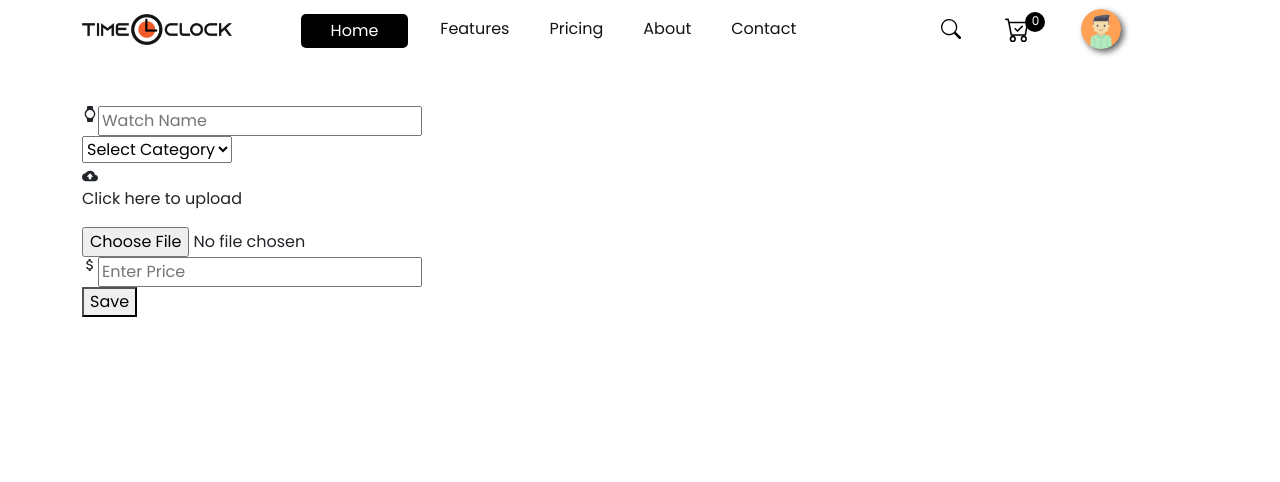
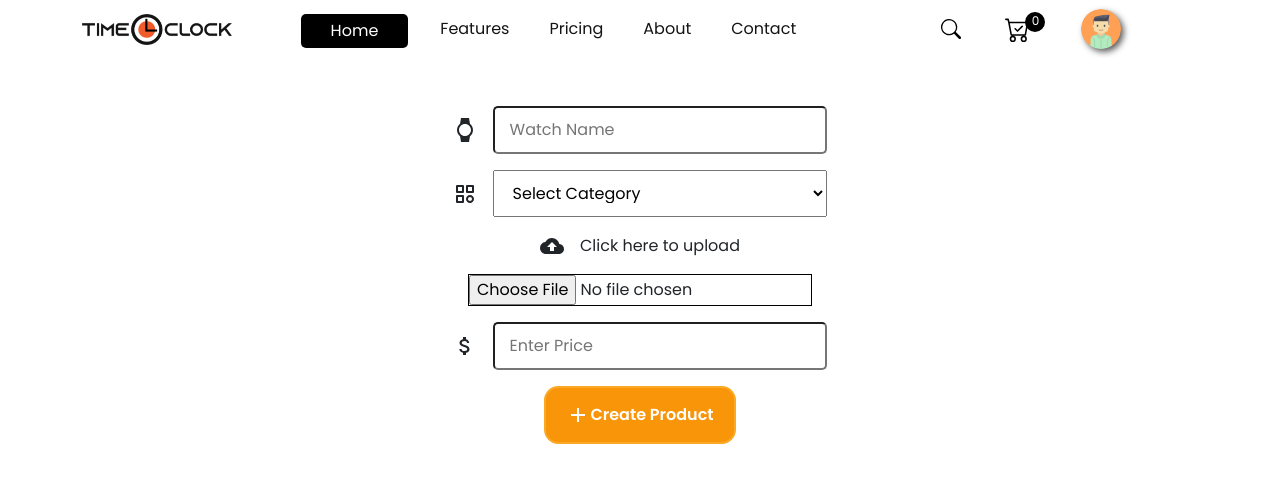
Before and after one commit to wabbi-khan/time-clock, a React (Create React App) app: page /createProducts in a window 1280 px wide. Shown: the top 482 px of the page. Built offline with nearby package versions, Linux system fonts and the light colour scheme.

Commit message:
create product form styilng

```diff
--- a/src/Style/_CartItems.scss
+++ b/src/Style/_CartItems.scss
@@ -58,7 +58,7 @@
   font-size: 20px;
 }
 
-@media screen and(max-width:600px) {
+@media screen and (max-width: 600px) {
   .cartitems {
     width: 300px !important;
   }
--- /dev/null
+++ b/src/Style/_CreateProduct.scss
@@ -0,0 +1,82 @@
+.customClassForm {
+  .watchName {
+    justify-content: center;
+    align-items: center;
+    gap: 1rem;
+    padding-bottom: 1rem;
+    svg {
+      font-size: 1.5rem;
+    }
+    input {
+      width: 30%;
+      border-radius: 5px;
+      padding: 10px 15px;
+    }
+  }
+  .category {
+    justify-content: center;
+    align-items: center;
+    gap: 1rem;
+    padding-bottom: 1rem;
+    svg {
+      font-size: 1.5rem;
+    }
+    select {
+      width: 30%;
+      padding: 10px 15px;
+    }
+  }
+  .uploadImage {
+    display: flex;
+    justify-content: center;
+    flex-direction: column;
+    align-items: center;
+    padding-bottom: 1rem;
+    .clickHere {
+      display: flex;
+      justify-content: center;
+      align-items: center;
+      gap: 1rem;
+      padding-bottom: 1rem;
+      svg {
+        font-size: 1.5rem;
+      }
+    }
+    .uploadHere {
+      border: 1px solid black;
+      //   visibility: hidden;
+    }
+    .deleteBtn {
+      margin-left: 1rem;
+      border-radius: 50px;
+      background-color: orange;
+      color: white;
+    }
+  }
+  .uploadBtn {
+    display: flex;
+    justify-content: center;
+    align-items: center;
+    button {
+      border: 2px solid #fba824;
+      background-color: #f99508;
+      border-radius: 0.9em;
+      padding: 15px 20px;
+      transition: all ease-in-out 0.2s;
+      font-size: 16px;
+      span {
+        display: flex;
+        justify-content: center;
+        align-items: center;
+        color: #fff;
+        font-weight: 600;
+      }
+      &:hover {
+        background-color: #ffa652;
+      }
+    }
+    // button {
+    //   padding: 10px 30px;
+    // }
+  }
+}
--- a/src/Style/style.css
+++ b/src/Style/style.css
@@ -628,4 +628,80 @@ nav .searchIcon {
   .watchBtnContent .watchBtnBg:focus {
     margin: 20px 10px 20px 20px;
   }
+}
+.customClassForm .watchName {
+  justify-content: center;
+  align-items: center;
+  gap: 1rem;
+  padding-bottom: 1rem;
+}
+.customClassForm .watchName svg {
+  font-size: 1.5rem;
+}
+.customClassForm .watchName input {
+  width: 30%;
+  border-radius: 5px;
+  padding: 10px 15px;
+}
+.customClassForm .category {
+  justify-content: center;
+  align-items: center;
+  gap: 1rem;
+  padding-bottom: 1rem;
+}
+.customClassForm .category svg {
+  font-size: 1.5rem;
+}
+.customClassForm .category select {
+  width: 30%;
+  padding: 10px 15px;
+}
+.customClassForm .uploadImage {
+  display: flex;
+  justify-content: center;
+  flex-direction: column;
+  align-items: center;
+  padding-bottom: 1rem;
+}
+.customClassForm .uploadImage .clickHere {
+  display: flex;
+  justify-content: center;
+  align-items: center;
+  gap: 1rem;
+  padding-bottom: 1rem;
+}
+.customClassForm .uploadImage .clickHere svg {
+  font-size: 1.5rem;
+}
+.customClassForm .uploadImage .uploadHere {
+  border: 1px solid black;
+}
+.customClassForm .uploadImage .deleteBtn {
+  margin-left: 1rem;
+  border-radius: 50px;
+  background-color: orange;
+  color: white;
+}
+.customClassForm .uploadBtn {
+  display: flex;
+  justify-content: center;
+  align-items: center;
+}
+.customClassForm .uploadBtn button {
+  border: 2px solid #fba824;
+  background-color: #f99508;
+  border-radius: 0.9em;
+  padding: 15px 20px;
+  transition: all ease-in-out 0.2s;
+  font-size: 16px;
+}
+.customClassForm .uploadBtn button span {
+  display: flex;
+  justify-content: center;
+  align-items: center;
+  color: #fff;
+  font-weight: 600;
+}
+.customClassForm .uploadBtn button:hover {
+  background-color: #ffa652;
 }/*# sourceMappingURL=style.css.map */
--- a/src/Style/style.scss
+++ b/src/Style/style.scss
@@ -1,13 +1,14 @@
-@import url("https://fonts.googleapis.com/css2?family=Poppins:ital,wght@0,100;0,200;0,300;0,400;0,500;0,600;0,700;0,800;1,200;1,300;1,400;1,500;1,600;1,700;1,800&display=swap");
+@import url('https://fonts.googleapis.com/css2?family=Poppins:ital,wght@0,100;0,200;0,300;0,400;0,500;0,600;0,700;0,800;1,200;1,300;1,400;1,500;1,600;1,700;1,800&display=swap');
 * {
-    font-family: "Poppins", sans-serif;
+  font-family: 'Poppins', sans-serif;
 }
 
-@import "./variables";
-@import "./NavBar";
-@import "./Hero";
-@import "./Products";
-@import "./CartItems";
-@import "./DebitCardSection";
-@import "./mobileHeader";
-@import "./SpringWinter";
+@import './variables';
+@import './NavBar';
+@import './Hero';
+@import './Products';
+@import './CartItems';
+@import './DebitCardSection';
+@import './mobileHeader';
+@import './SpringWinter';
+@import './CreateProduct';
--- a/src/components/CreateProduct.jsx
+++ b/src/components/CreateProduct.jsx
@@ -1,40 +1,41 @@
-import React, { useState } from "react";
+import React, { useState } from 'react';
 import {
   MdWatch,
   MdCloudUpload,
   MdDelete,
   MdAttachMoney,
-} from "react-icons/md";
-import { watchCategory } from "../utils/data";
-import Loader from "./Loader";
-import { storage } from "../firebase.config";
+} from 'react-icons/md';
+import { BiCategory } from 'react-icons/bi';
+import { watchCategory } from '../utils/data';
+import Loader from './Loader';
+import { storage } from '../firebase.config';
 import {
   deleteObject,
   getDownloadURL,
   ref,
   uploadBytesResumable,
-} from "firebase/storage";
-import { saveItems } from "../utils/firebaseFunction";
-import { useStateValue } from "../context/StateProvider";
+} from 'firebase/storage';
+import { saveItems } from '../utils/firebaseFunction';
+// import { useStateValue } from '../context/StateProvider';
 // import { AllWatchItems } from "../utils/firebaseFunction";
-import { actionType } from "../context/reducer";
+// import { actionType } from '../context/reducer';
 const CreateProduct = () => {
-  const [title, setTitle] = useState("");
-  const [price, setPrice] = useState("");
+  const [title, setTitle] = useState('');
+  const [price, setPrice] = useState('');
   const [category, setCategory] = useState(null);
   const [imageAsset, setImageAsset] = useState(null);
   const [fields, setFields] = useState(false);
-  const [alertStatus, setAlertStatus] = useState("danger");
+  const [alertStatus, setAlertStatus] = useState('danger');
   const [msg, setMsg] = useState(null);
   const [Loading, setLoading] = useState(false);
-  const [{ watchItems }, dispatch] = useStateValue();
+  // const [{ watchItems }, dispatch] = useStateValue();
   const uploadImage = (e) => {
     setLoading(true);
     const imageFile = e.target.files[0];
     const storageRef = ref(storage, `Images/${Date.now()}-${imageFile.name}`);
     const uploadTask = uploadBytesResumable(storageRef, imageFile);
     uploadTask.on(
-      "state_changed",
+      'state_changed',
       (snapshot) => {
         const uploadProgress =
           (snapshot.bytesTransferred / snapshot.totalBytes) * 100;
@@ -43,8 +44,8 @@ const CreateProduct = () => {
       (error) => {
         console.log(error);
         setFields(true);
-        setMsg("Error while uploading : Try again ☹");
-        setAlertStatus("danger");
+        setMsg('Error while uploading : Try again ☹');
+        setAlertStatus('danger');
         setTimeout(() => {
           setFields(false);
           setLoading(false);
@@ -55,8 +56,8 @@ const CreateProduct = () => {
           setImageAsset(downloadUrl);
           setLoading(false);
           setFields(true);
-          setMsg("Image uploaded successfully 🎉");
-          setAlertStatus("success");
+          setMsg('Image uploaded successfully 🎉');
+          setAlertStatus('success');
           setTimeout(() => {
             setFields(false);
           }, 4000);
@@ -71,8 +72,8 @@ const CreateProduct = () => {
       setImageAsset(null);
       setLoading(false);
       setFields(true);
-      setMsg("image deleted successfully 😍");
-      setAlertStatus("success");
+      setMsg('image deleted successfully 😍');
+      setAlertStatus('success');
       setTimeout(() => {
         setFields(false);
       }, 4000);
@@ -84,7 +85,7 @@ const CreateProduct = () => {
       if (!title || !imageAsset || !price || !category) {
         setFields(true);
         setMsg("Requied fields can't be empty");
-        setAlertStatus("danger");
+        setAlertStatus('danger');
         setTimeout(() => {
           setFields(false);
           setLoading(false);
@@ -101,8 +102,8 @@ const CreateProduct = () => {
         saveItems(data);
         setLoading(false);
         setFields(true);
-        setMsg("Data uploaded successfully 😍");
-        setAlertStatus("success");
+        setMsg('Data uploaded successfully 😍');
+        setAlertStatus('success');
         clearData();
         setTimeout(() => {
           setFields(false);
@@ -111,8 +112,8 @@ const CreateProduct = () => {
     } catch (error) {
       console.log(error);
       setFields(true);
-      setMsg("Error while uploading : Try again ☹");
-      setAlertStatus("danger");
+      setMsg('Error while uploading : Try again ☹');
+      setAlertStatus('danger');
       setTimeout(() => {
         setFields(false);
         setLoading(false);
@@ -121,10 +122,10 @@ const CreateProduct = () => {
     // fetchData();
   };
   const clearData = () => {
-    setTitle("");
-    setCategory("Select Category");
+    setTitle('');
+    setCategory('Select Category');
     setImageAsset(null);
-    setPrice("");
+    setPrice('');
   };
 
   // const fetchData = async () => {
@@ -136,35 +137,38 @@ const CreateProduct = () => {
   //   });
   // };
   return (
-    <div className='container mt-4 pt-4'>
-      <div className='row'>
-        <div className='col-md-12'>
+    <div className="container mt-4 pt-4">
+      <div className="row customClassForm">
+        <div className="col-md-12">
           {fields && (
             <p
               className={`py-4  text-center rounded ${
-                alertStatus === "danger" ? "bg-danger text-light" : "bg-light"
+                alertStatus === 'danger' ? 'bg-danger text-light' : 'bg-light'
               }`}
             >
               {msg}
             </p>
           )}
         </div>
-        <div className='col-md-12'>
-          <div className='d-flex '>
+        <div className="col-md-12">
+          <div className="d-flex watchName">
             <MdWatch />
             <input
-              type='text'
+              type="text"
               required
               value={title}
-              placeholder='Watch Name'
+              placeholder="Watch Name"
               onChange={(e) => setTitle(e.target.value)}
             />
           </div>
         </div>
-        <div className='col-md-12'>
-          <div className='d-flex'>
+        <div className="col-md-12">
+          <div className="d-flex category">
+            <div>
+              <BiCategory />
+            </div>
             <select onChange={(e) => setCategory(e.target.value)}>
-              <option value='other'>Select Category</option>
+              <option value="other">Select Category</option>
               {watchCategory &&
                 watchCategory.map((item) => (
                   <option key={item.id} value={item.name}>
@@ -174,60 +178,81 @@ const CreateProduct = () => {
             </select>
           </div>
         </div>
-        <div className='col-md-12'>
-          <div>
+        <div className="col-md-12">
+          <div className="uploadImage">
             {Loading ? (
               <Loader />
             ) : (
               <>
-                {" "}
+                {' '}
                 {!imageAsset ? (
                   <>
-                    <label>
+                    {/* <label> */}
+                    <div className="clickHere">
                       <div>
                         <MdCloudUpload />
-                        <p>Click here to upload </p>
                       </div>
+                      <div>Click here to upload </div>
+                    </div>
+                    <div>
                       <input
-                        type='file'
-                        name='uploadImage'
-                        accept='image/*'
+                        className="uploadHere"
+                        type="file"
+                        name="uploadImage"
+                        accept="image/*"
                         onChange={uploadImage}
                       />
-                    </label>
+                    </div>
+                    {/* </label> */}
                   </>
                 ) : (
                   <>
                     <div>
-                      <img src={imageAsset} alt='uploadedimage' width={100} />
-                      <button onClick={deleteImage}>
-                        <MdDelete />{" "}
+                      <img src={imageAsset} alt="uploadedimage" width={100} />
+                      <button onClick={deleteImage} className="deleteBtn">
+                        <MdDelete />{' '}
                       </button>
-                    </div>{" "}
+                    </div>{' '}
                   </>
-                )}{" "}
+                )}{' '}
               </>
             )}
           </div>
         </div>
-        <div className='col-md-12'>
-          <div className='d-flex'>
+        <div className="col-md-12">
+          <div className="d-flex watchName">
             <MdAttachMoney />
             <input
-              type='text'
+              type="text"
               required
               value={price}
-              placeholder='Enter Price'
+              placeholder="Enter Price"
               onChange={(e) => setPrice(e.target.value)}
             />
           </div>
         </div>
-        <div className='col-md-12'>
-          <div>
-            {" "}
-            <button type='button' onClick={saveDetails}>
-              Save
-            </button>{" "}
+        <div className="col-md-12">
+          <div className="uploadBtn">
+            <button type="button" onClick={saveDetails}>
+              <span>
+                <svg
+                  xmlns="http://www.w3.org/2000/svg"
+                  viewBox="0 0 24 24"
+                  width="24"
+                  height="24"
+                >
+                  <path fill="none" d="M0 0h24v24H0z"></path>
+                  <path
+                    fill="currentColor"
+                    d="M11 11V5h2v6h6v2h-6v6h-2v-6H5v-2z"
+                  ></path>
+                </svg>{' '}
+                Create Product
+              </span>
+            </button>
+            {/* <button type="button" onClick={saveDetails}>
+              Create Product
+            </button> */}
           </div>
         </div>
       </div>
```
Also changed, not shown: src/components/CartItems.jsx (+16 -16 lines), src/components/Footer.jsx (+60 -66 lines), src/components/ProductCard.jsx (+23 -23 lines), src/components/SpringWinter.jsx (+19 -19 lines), 1 other file (tests, documents, lock files or other folders). Lines whose indentation alone changed are shown as unchanged.
